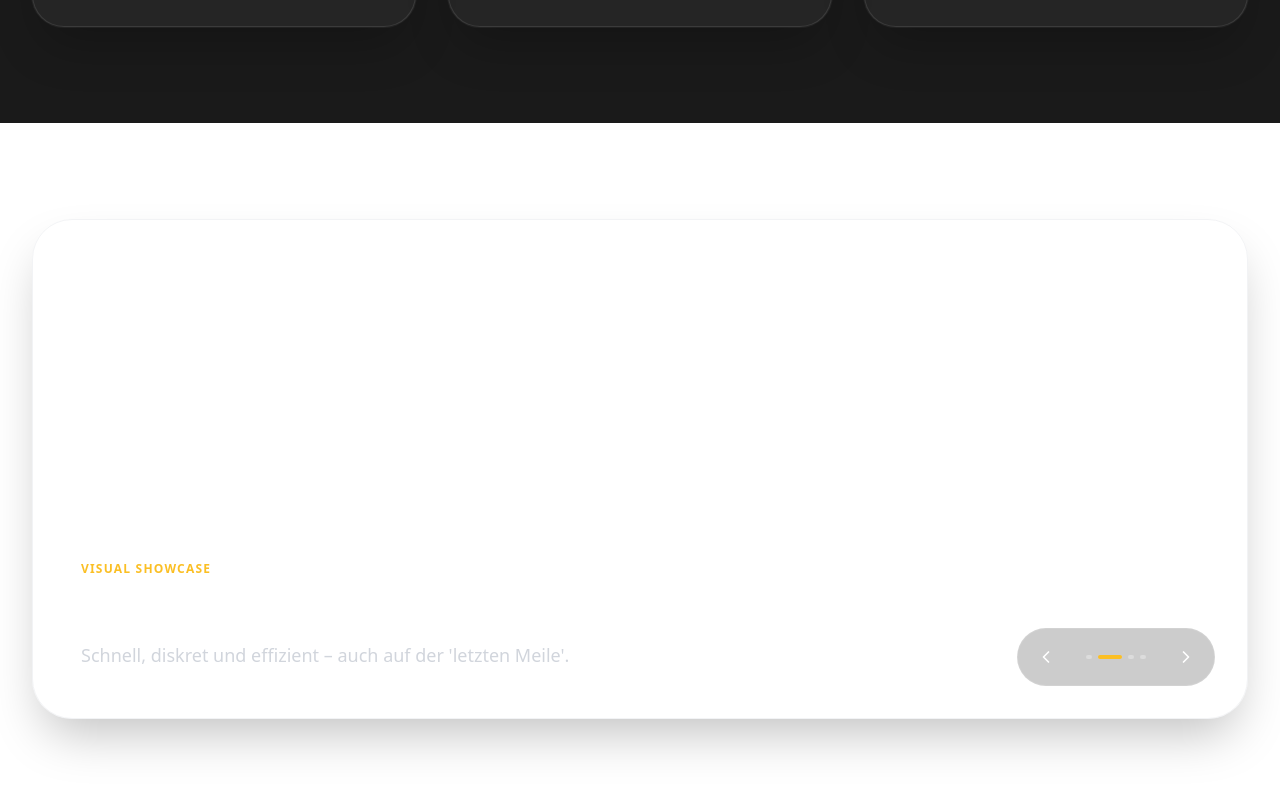
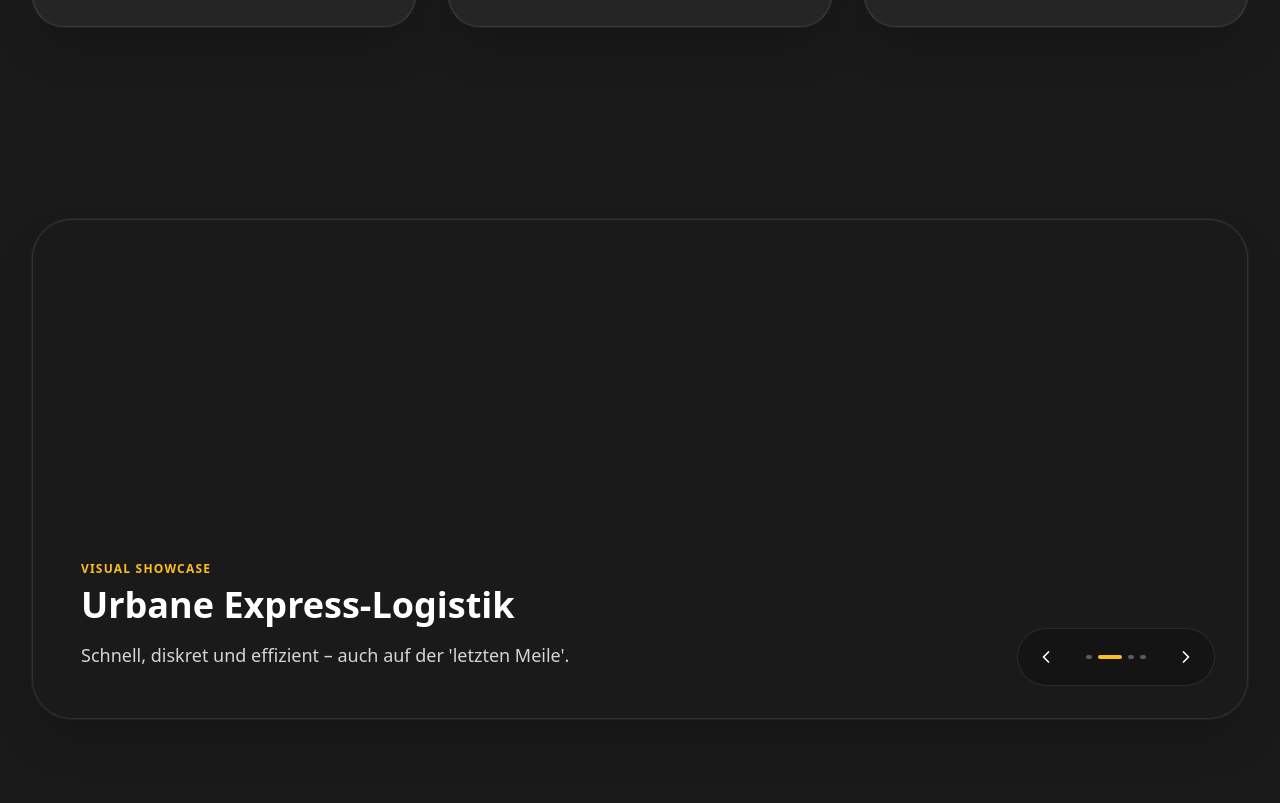
Before and after one commit to freewaysinfo/website, a Next.js app: page / in a window 1280 px wide. Shown: the part 1837-2640 px from the top of the page. Built offline with nearby package versions, Linux system fonts and the light colour scheme.

Commit message:
style: finalize dark theme transition for ServiceShowcase

```diff
--- a/src/components/freeways/ServiceShowcase.tsx
+++ b/src/components/freeways/ServiceShowcase.tsx
@@ -47,9 +47,9 @@ export function ServiceShowcase() {
   }, []);
 
   return (
-    <Section className="bg-white py-12">
+    <Section className="bg-(--brand-anthracite) py-12">
       <Container>
-        <div className="relative h-[400px] md:h-[500px] w-full rounded-[2.5rem] overflow-hidden shadow-2xl border border-(--brand-border)/50">
+        <div className="relative h-[400px] md:h-[500px] w-full rounded-[2.5rem] overflow-hidden shadow-2xl border border-white/10 ring-1 ring-white/5">
           <AnimatePresence mode="wait">
             <motion.div
               key={currentIndex}
```
